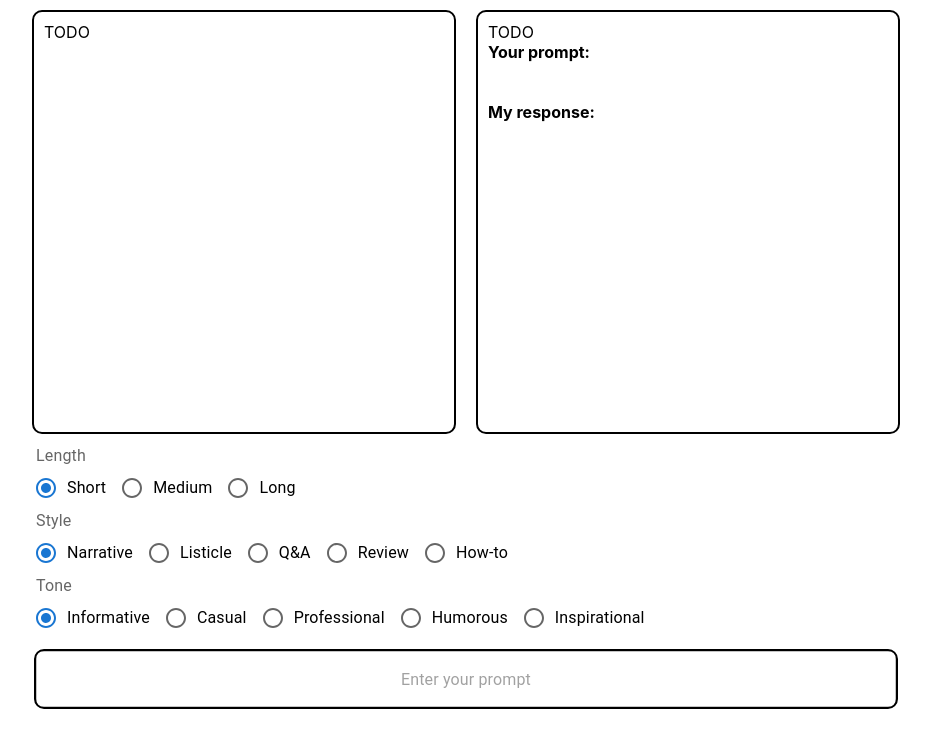
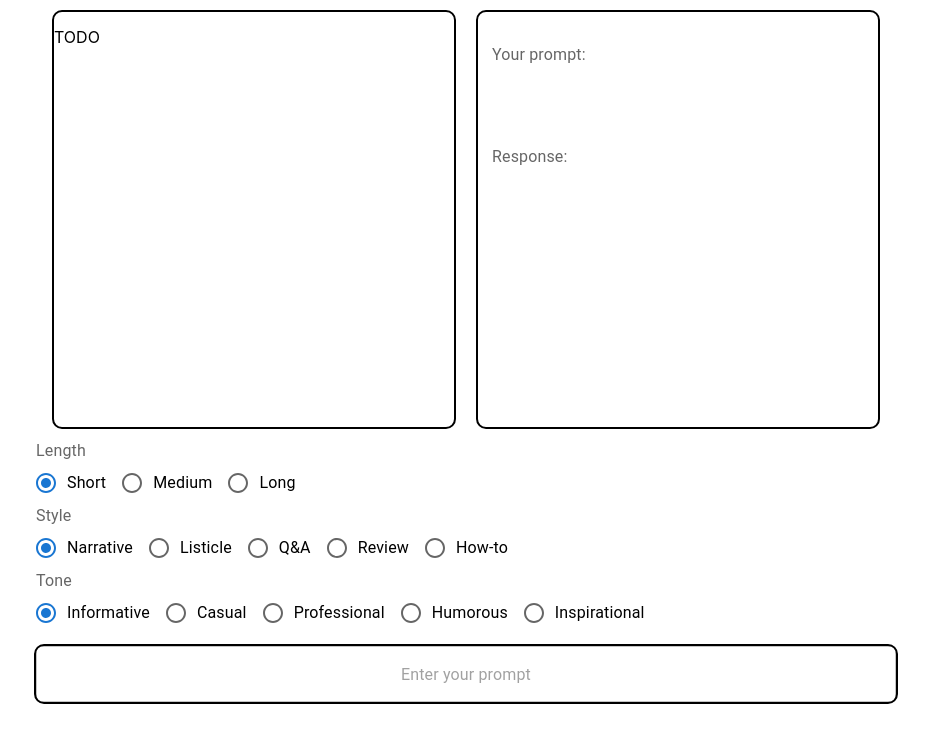
Before and after one commit to kaseen/AIPostCreationTool, a React (Create React App) app: page / in a window 1280 px wide. Shown: the top 748 px of the page, without its empty margins (174-1105 px from the left). Built offline with nearby package versions, Linux system fonts and the light colour scheme.

Commit message:
Responses now use TextField

```diff
--- a/src/UI.js
+++ b/src/UI.js
@@ -6,12 +6,66 @@ const boxSize = 400;
 const margin = 10;
 const inputSize = 2*boxSize + 6*margin
 
+const createPrompt = (input, options) => {
+
+    let result = 'Generate me Instagram post suggestion that is, ';
+
+    result += input;
+
+    switch(options['length']){
+        case 'medium':
+            result += ', where you will ensure that your prompt output is in range of 50-150 words of length';
+            break;
+        case 'long':
+            result += ', where you will ensure that your prompt output is above of 150 words of length';
+            break;
+        default:
+            result += ', where you will ensure that your prompt output is under 50 words in length';
+    }
+
+    switch(options['style']){
+        case 'listicle':
+            result += ', organized as a list of points, tips, or ideas, which is easy to scan and read';
+            break;
+        case 'qa':
+            result += ', framed as questions and answers, great for educational content or addressing common queries';
+            break;
+        case 'review':
+            result += ', offering opinions or evaluations about products, services, or experiences';
+            break;
+        case 'howto':
+            result += ', providing step-by-step instructions or guidance on achieving a particular task';
+            break;
+        default:
+            result += ', telling a story or sharing an experience, with a beginning, middle and end'
+    }
+
+    switch(options['tone']){
+        case 'casual':
+            result += ', where tone is casual which is a relaxed and conversational tone, great for engaging with followers in a friendly manner.'
+            break;
+        case 'professional':
+            result += ', where tone is professional, formal and polished, ideal for business accounts or professional branding.'
+            break;
+        case 'humorous':
+            result += ', where tone is humorous, light-hearted and funny, perfect for entertainment or lifestyle brands.'
+            break;
+        case 'inspirational':
+            result += ', where tone is inspirational, motivational and uplifting, aimed at encouraging followers.'
+            break;
+        default:
+            result += ', where tone is informative which is straightforward and educational, suitable for sharing facts or knowledge.'
+    }
+
+    return result;
+}
+
 export const ResponsesShowcase = ({ prompt, response }) => {
 
     const boxstyle = {
         height: `${boxSize}px`,
         width: `${boxSize}px`,
-        padding: '10px',
+        paddingTop: '15px',
         margin: '10px',
         border: '2px solid black',
         borderRadius: '10px'
@@ -28,9 +82,28 @@ export const ResponsesShowcase = ({ prompt, response }) => {
                 TODO
             </Box>
             <Box sx={boxstyle}>
-                TODO<br/>
-                <strong>Your prompt:</strong> {prompt}<br/><br/><br/>
-                <strong>My response:</strong> {response}
+                <TextField
+                    sx={{
+                        '& fieldset': { border: 'none' },
+                        width: '100%'
+                    }}
+                    label='Your prompt:'
+                    value={prompt}
+                    multiline
+                    minRows={3}
+                    maxRows={3}
+                />
+                <TextField
+                    sx={{
+                        '& fieldset': { border: 'none' },
+                        width: '100%'
+                    }}
+                    label='Response:'
+                    value={response}
+                    multiline
+                    minRows={11}
+                    maxRows={11}
+                />
             </Box>
         </Box>
     )
@@ -100,60 +173,6 @@ export const EnterField = ({ options, setPrompt, setResponse }) => {
 
     const inputRef = useRef();
 
-    const createPrompt = (input, options) => {
-
-        let result = 'Generate me Instagram post suggestion that is, ';
-
-        result += input;
-
-        switch(options['length']){
-            case 'medium':
-                result += ', where you will ensure that your prompt output is in range of 50-150 words of length';
-                break;
-            case 'long':
-                result += ', where you will ensure that your prompt output is above of 150 words of length';
-                break;
-            default:
-                result += ', where you will ensure that your prompt output is under 50 words in length';
-        }
-
-        switch(options['style']){
-            case 'listicle':
-                result += ', organized as a list of points, tips, or ideas, which is easy to scan and read';
-                break;
-            case 'qa':
-                result += ', framed as questions and answers, great for educational content or addressing common queries';
-                break;
-            case 'review':
-                result += ', offering opinions or evaluations about products, services, or experiences';
-                break;
-            case 'howto':
-                result += ', providing step-by-step instructions or guidance on achieving a particular task';
-                break;
-            default:
-                result += ', telling a story or sharing an experience, with a beginning, middle and end'
-        }
-
-        switch(options['tone']){
-            case 'casual':
-                result += ', where tone is casual which is a relaxed and conversational tone, great for engaging with followers in a friendly manner.'
-                break;
-            case 'professional':
-                result += ', where tone is professional, formal and polished, ideal for business accounts or professional branding.'
-                break;
-            case 'humorous':
-                result += ', where tone is humorous, light-hearted and funny, perfect for entertainment or lifestyle brands.'
-                break;
-            case 'inspirational':
-                result += ', where tone is inspirational, motivational and uplifting, aimed at encouraging followers.'
-                break;
-            default:
-                result += ', where tone is informative which is straightforward and educational, suitable for sharing facts or knowledge.'
-        }
-
-        return result;
-    }
-
     const onEnter = async (input) => {
         setPrompt(input);
 
@@ -162,6 +181,8 @@ export const EnterField = ({ options, setPrompt, setResponse }) => {
         // Github does not allow
         const trick = 'sk-OLzMRKSrmaqFMZfBMS4';
         const trick2 = 'uT3BlbkFJPQxu4hM6CrYb75mPstiC';
+
+        setResponse('*loading*');
 
         const OpenAi = new OpenAI({
             // Hosted on AWS S3, cannot hide secret keys
```
